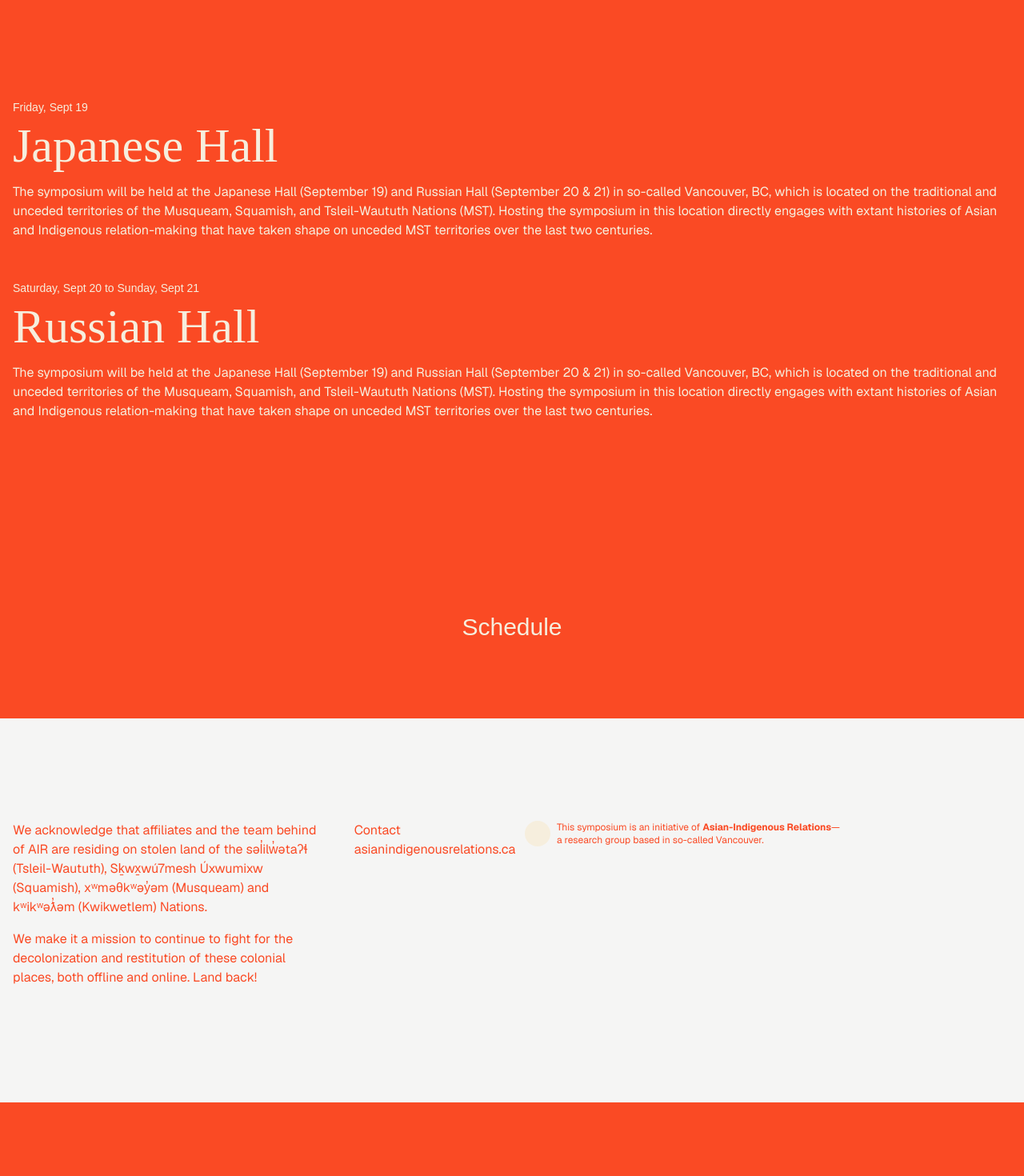
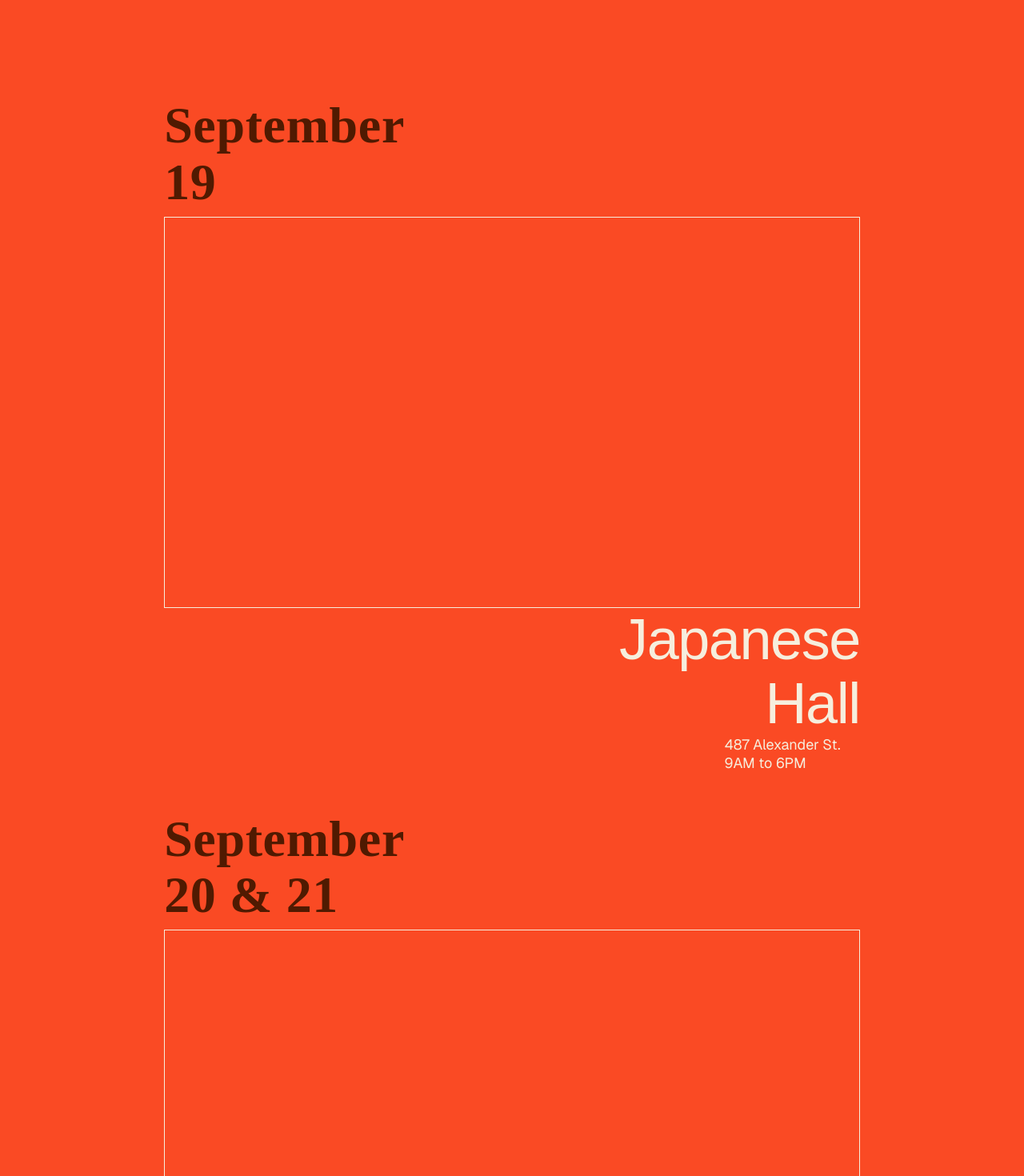
Before and after one commit to cyncui/air_symposium, a Next.js app: page / in a window 1280 px wide. Shown: the part 1060-2530 px from the top of the page at 80% size. Before the commit the page ends 2438 px from the top, so only its background shows below. Built offline with nearby package versions, Linux system fonts and the light colour scheme; a web font is replaced by a local one.

Commit message:
fix: venue article spacing

```diff
--- a/src/components/Footer/Footer.tsx
+++ b/src/components/Footer/Footer.tsx
@@ -1,7 +1,7 @@
 export const Footer = () => {
   return (
     <footer className="py-32 bg-stone-100 text-background">
-      <div className="px-4 container mx-auto grid grid-cols-4 lg:grid-cols-6 gap-8">
+      <div className="px-7.5 mx-auto grid grid-cols-4 lg:grid-cols-6 gap-8">
         <div className="max-sm:col-span-full sm:col-span-2">
           <p className="mb-4">
             We acknowledge that affiliates and the team behind of AIR are
@@ -14,16 +14,6 @@
             restitution of these colonial places, both offline and online. Land
             back!
           </p>
-        </div>
-        <div className="max-sm:col-span-full">
-          <h3>Contact</h3>
-          <ul>
-            <li>
-              <a href="https://asianindigenousrelations.ca" target="_blank">
-                asianindigenousrelations.ca
-              </a>
-            </li>
-          </ul>
         </div>
         <div className="flex gap-2 col-span-full sm:col-span-2 row-end-auto text-xs">
           <div className="size-8 rounded-full bg-foreground flex-none" />
--- a/src/components/Header/Header.tsx
+++ b/src/components/Header/Header.tsx
@@ -24,7 +24,7 @@
         "sticky inset-x-0 top-0 z-50 font-serif bg-gradient-to-b from-background to-transparent"
       )}
     >
-      <nav className="container p-4 mx-auto flex justify-between items-center">
+      <nav className="py-4 px-7.5 mx-auto flex justify-between items-center">
         <Link href="/">
           <Image
             src="/svgs/knot_sm.svg"
--- a/src/components/LandingHero/LandingHero.tsx
+++ b/src/components/LandingHero/LandingHero.tsx
@@ -3,7 +3,7 @@
 export const LandingHero = () => {
   return (
     <section className="min-h-[30rem] h-[80svh] max-h-[50rem] w-full flex flex-col justify-center items-center bg-background">
-      <div className="container px-4 mx-auto my-auto">
+      <div className="px-7.5 mx-auto my-auto">
         <div className="relative">
           <h1 className="text-heading-1 font-serif text-center text-foreground relative">
             Asian-Indigenous Symposium
--- a/src/components/ui/grid-overlay.tsx
+++ b/src/components/ui/grid-overlay.tsx
@@ -19,7 +19,7 @@
       className={`fixed inset-0 pointer-events-none ${className}`}
       {...props}
     >
-      <div className="container px-4 grid grid-cols-7 gap-x-1.5 h-full mx-auto">
+      <div className="section__hz h-full mx-auto">
         {Array.from({ length: 7 }).map((_, index) => (
           <div
             key={index}
--- a/src/pages/_app.tsx
+++ b/src/pages/_app.tsx
@@ -33,7 +33,7 @@
 export default function App({ Component, pageProps }: AppProps) {
   return (
     <main
-      className={`${GeistSans.variable} ${pinyonScript.variable} ${formom.variable} min-h-screen font-sans`}
+      className={`${GeistSans.variable} ${pinyonScript.variable} ${formom.variable} min-h-screen font-sans text-body`}
     >
       <GridOverlay />
       <Header />
--- a/src/pages/index.tsx
+++ b/src/pages/index.tsx
@@ -14,7 +14,7 @@
     <main>
       <LandingHero />
       <section className="py-24 ">
-        <div className="container px-4 mx-auto">
+        <div className="px-7.5 mx-auto">
           <h2 className="text-center font-serif text-heading-2 relative">
             The Past, Present, and Future
             <span className="leading-0 h-0 relative block">
@@ -27,42 +27,55 @@
         </div>
       </section>
       <section className="py-24">
-        <div className="container px-4 mx-auto">
-          <article className="mb-12">
-            <span className="inline-block font-serif text-sm mb-2">
-              <time dateTime="2025-09-19">Friday, Sept 19</time>
+        <div className="section__hz mx-auto">
+          <article className="mb-12 col-span-full md:col-span-5 md:col-start-2 grid grid-cols-subgrid">
+            <span className="inline-block font-script text-ornament text-theme-dark font-bold mb-2 col-span-2">
+              <time dateTime="2025-09-19">September 19</time>
             </span>
-            <h2 className="text-6xl mb-4 font-script">Japanese Hall</h2>
-            <p>
-              The symposium will be held at the Japanese Hall (September 19) and
-              Russian Hall (September 20 & 21) in so-called Vancouver, BC, which
-              is located on the traditional and unceded territories of the
-              Musqueam, Squamish, and Tsleil-Waututh Nations (MST). Hosting the
-              symposium in this location directly engages with extant histories
-              of Asian and Indigenous relation-making that have taken shape on
-              unceded MST territories over the last two centuries.
-            </p>
+            <div className="aspect-square md:aspect-video border border-foreground col-span-full" />
+            <h2 className="font-serif text-heading-2 col-span-2 -col-end-1 text-right">
+              Japanese Hall
+            </h2>
+            <div className="-col-end-1">
+              <address>
+                <a
+                  href="https://maps.app.goo.gl/BkF5qg8ByqPDvUFA9"
+                  target="_blank"
+                  rel="noopener noreferrer"
+                  className="not-italic"
+                >
+                  487 Alexander St.
+                </a>
+              </address>
+              <time dateTime="2025-09-19">9AM to 6PM</time>
+            </div>
           </article>
-          <article className="mb-12">
-            <span className="inline-block font-serif text-sm mb-2">
-              <time dateTime="2025-09-20">Saturday, Sept 20</time> to{" "}
-              <time dateTime="2025-09-21">Sunday, Sept 21</time>
+          <article className="mb-12 col-span-full md:col-span-5 md:col-start-2 grid grid-cols-subgrid">
+            <span className="inline-block font-script text-ornament text-theme-dark font-bold mb-2 col-span-2">
+              <time dateTime="2025-09-19">September 20 &amp; 21</time>
             </span>
-            <h2 className="text-6xl mb-4 font-script">Russian Hall</h2>
-            <p>
-              The symposium will be held at the Japanese Hall (September 19) and
-              Russian Hall (September 20 & 21) in so-called Vancouver, BC, which
-              is located on the traditional and unceded territories of the
-              Musqueam, Squamish, and Tsleil-Waututh Nations (MST). Hosting the
-              symposium in this location directly engages with extant histories
-              of Asian and Indigenous relation-making that have taken shape on
-              unceded MST territories over the last two centuries.
-            </p>
+            <div className="aspect-square md:aspect-video border border-foreground col-span-full" />
+            <h2 className="font-serif text-heading-2 col-span-3 lg:col-span-2 -col-end-1 lg:-col-end-1 text-right">
+              Russian Hall
+            </h2>
+            <div className="col-span-3 md:col-span-2 -col-end-1 md:-col-end-1">
+              <address>
+                <a
+                  href="https://maps.app.goo.gl/pRJhjMN7QXshPRZG6"
+                  target="_blank"
+                  rel="noopener noreferrer"
+                  className="not-italic"
+                >
+                  600 Campbell Ave.
+                </a>
+              </address>
+              <time dateTime="2025-09-19">9AM to 6PM</time>
+            </div>
           </article>
         </div>
       </section>
       <section className="py-24">
-        <div className="container px-4 mx-auto">
+        <div className="px-7.5 mx-auto">
           <h2 className="text-center font-serif text-3xl">Schedule</h2>
           {/* <Carousel>
             <CarouselContent>
--- a/src/pages/schedule/index.tsx
+++ b/src/pages/schedule/index.tsx
@@ -2,7 +2,7 @@
   return (
     <main>
       <section className="py-24 bg-stone-500">
-        <div className="container px-4 mx-auto">
+        <div className="px-7.5 mx-auto">
           <h2 className="text-center font-serif">
             The Past, Present, and Future of Braided Solidarities
           </h2>
--- a/src/styles/globals.css
+++ b/src/styles/globals.css
@@ -196,6 +196,9 @@
   .text-ornament{
     @apply text-ornament-sm md:text-ornament-md lg:text-ornament-lg 3xl:text-ornament-xl
   }
+  .section__hz{
+    @apply px-7.5 grid grid-cols-7 gap-x-1.5
+  }
   /* .text-heading-b{
     @apply text-heading-b-sm md:text-heading-b-md lg:text-heading-b-lg 3xl:text-heading-b-xl
   } */
```
